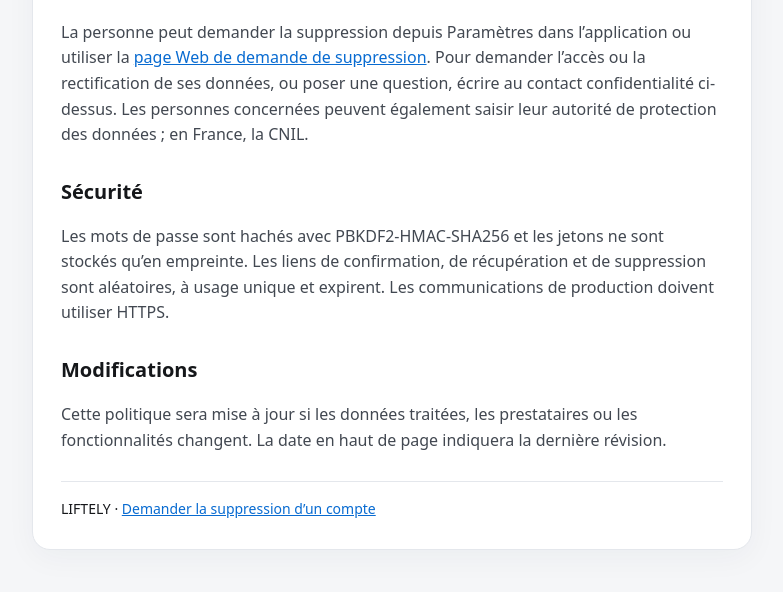
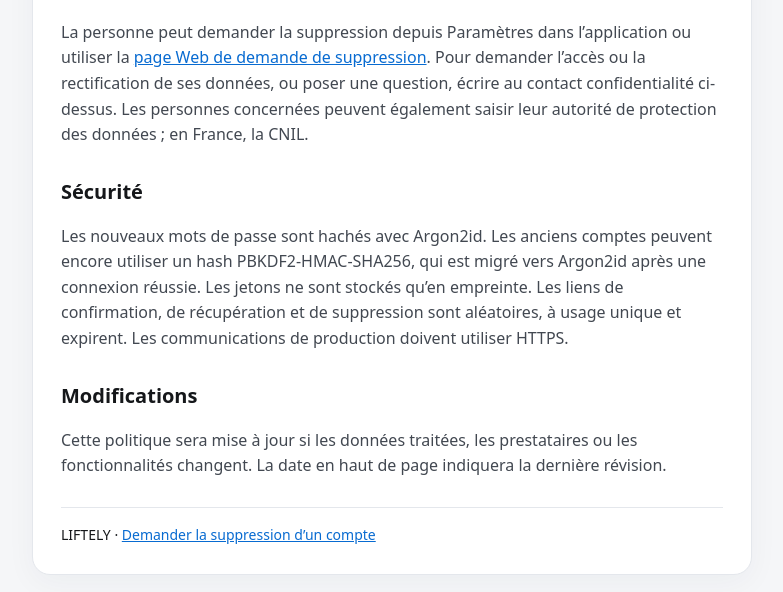
Before and after one commit to skandergat/app-musculation, a Python web app: template backend/templates/privacy.html in a window 1280 px wide. Shown: the part 1751-2343 px from the top of the page, without its empty margins (248-1031 px from the left). Before the commit the page ends 2318 px from the top, so only its background shows below. Run offline with Jinja, Linux system fonts and the light colour scheme; the template is opened without the code that fills it, so the values that code supplies are empty.

Commit message:
fix: harden backup DSN and correct privacy disclosures

```diff
--- a/backend/templates/privacy.html
+++ b/backend/templates/privacy.html
@@ -17,7 +17,7 @@
 <p>Si un prestataire traite des données en dehors de l’EEE, le responsable doit préciser le pays concerné et les garanties de transfert applicables avant publication.</p>
 <h2>Durées de conservation</h2><p>Les données du compte et les entraînements sont conservés tant que le compte existe. Une suppression confirmée efface le compte, les modèles, les séances, les séries et les sessions de la base active ; l’empreinte d’e-mail du limiteur est supprimée à ce moment. Les comptes dont l’adresse n’est jamais confirmée sont supprimés après sept jours. Les jetons de confirmation expirent après 48 heures, ceux de récupération après une heure et ceux de suppression après 24 heures. Les empreintes d’adresse IP du limiteur expirent au plus tard après 24 heures. Les sauvegardes de la base active, si elles sont activées, sont conservées pendant {{ retention_sauvegarde or 'une durée à confirmer avant lancement' }}.</p>
 <h2>Vos choix et vos droits</h2><p>La personne peut demander la suppression depuis Paramètres dans l’application ou utiliser la <a class="link" href="/account-deletion">page Web de demande de suppression</a>. Pour demander l’accès ou la rectification de ses données, ou poser une question, écrire au contact confidentialité ci-dessus. Les personnes concernées peuvent également saisir leur autorité de protection des données ; en France, la CNIL.</p>
-<h2>Sécurité</h2><p>Les mots de passe sont hachés avec PBKDF2-HMAC-SHA256 et les jetons ne sont stockés qu’en empreinte. Les liens de confirmation, de récupération et de suppression sont aléatoires, à usage unique et expirent. Les communications de production doivent utiliser HTTPS.</p>
+<h2>Sécurité</h2><p>Les nouveaux mots de passe sont hachés avec Argon2id. Les anciens comptes peuvent encore utiliser un hash PBKDF2-HMAC-SHA256, qui est migré vers Argon2id après une connexion réussie. Les jetons ne sont stockés qu’en empreinte. Les liens de confirmation, de récupération et de suppression sont aléatoires, à usage unique et expirent. Les communications de production doivent utiliser HTTPS.</p>
 <h2>Modifications</h2><p>Cette politique sera mise à jour si les données traitées, les prestataires ou les fonctionnalités changent. La date en haut de page indiquera la dernière révision.</p>
 <div class="footer">LIFTELY · <a class="link" href="/account-deletion">Demander la suppression d’un compte</a></div>
 </article></main></body></html>
```
